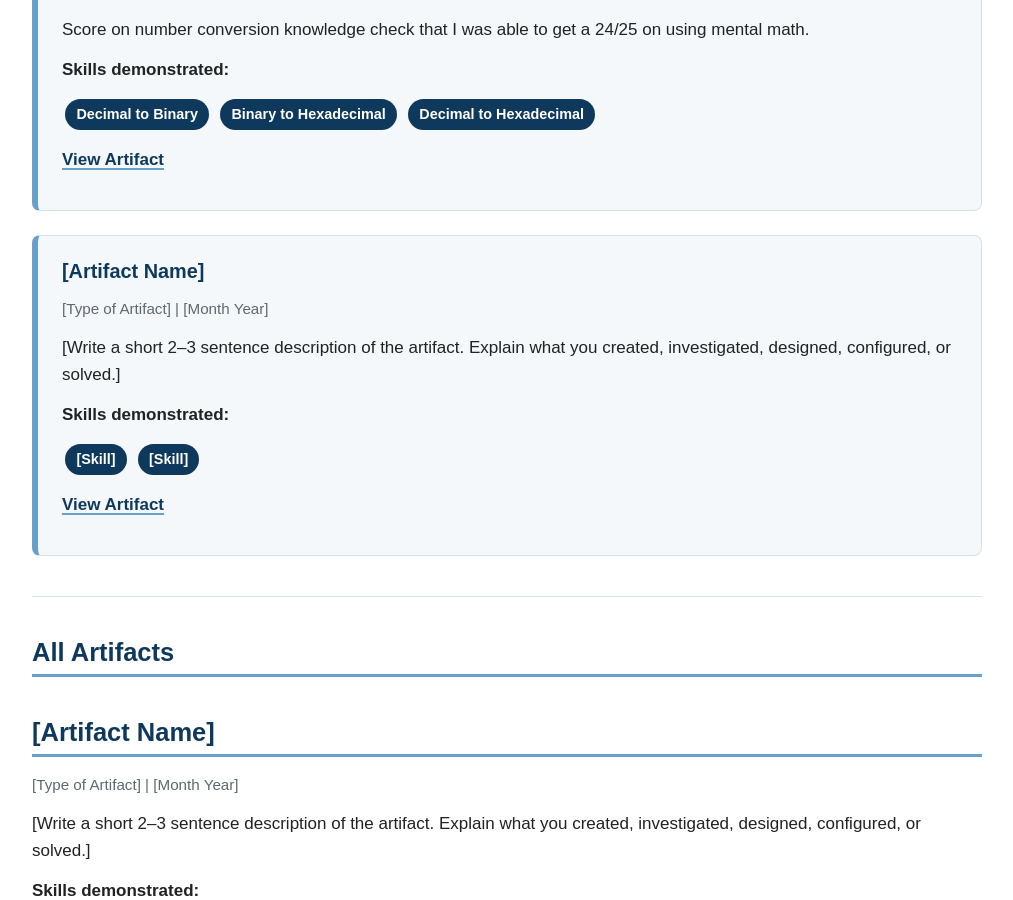
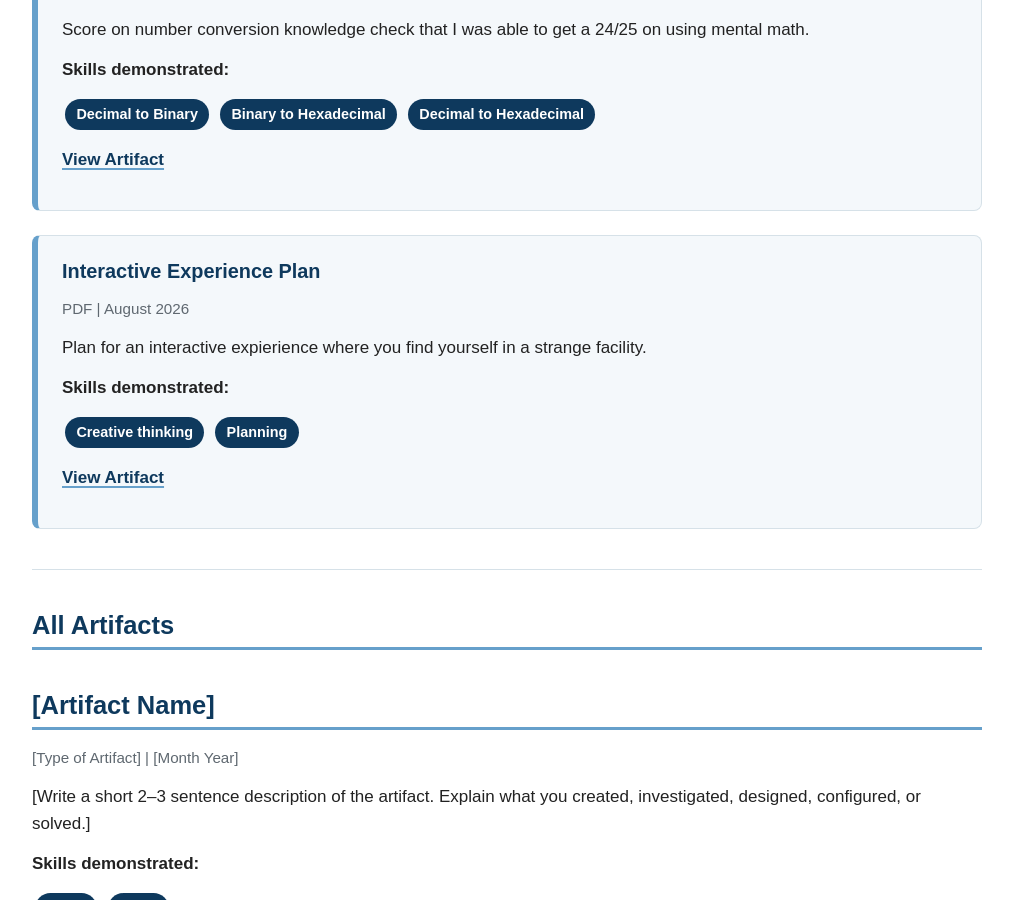
Before and after one commit to CarterzCode/Apex-Portfolio, a Jekyll site: the page built from artifacts.md, in a window 1280 px wide and 900 px high, scrolled down 832 px. Shown: the whole window, without its empty margins (133-1146 px from the left). Built offline with Jekyll 4.4.1, drawn with Linux system fonts in a browser that asks for light colours.

Commit message:
Update artifacts.md for new artifact

```diff
--- a/artifacts.md
+++ b/artifacts.md
@@ -48,17 +48,17 @@ Score on number conversion knowledge check that I was able to get a 24/25 on usi
 
 <div class="artifact-card" markdown="1">
 
-### [Artifact Name]
-<p class="artifact-meta">[Type of Artifact] | [Month Year]</p>
+### Interactive Experience Plan
+<p class="artifact-meta">PDF | August 2026</p>
 
-[Write a short 2–3 sentence description of the artifact. Explain what you created, investigated, designed, configured, or solved.]
+Plan for an interactive expierience where you find yourself in a strange facility.
 
 **Skills demonstrated:**
 
-<span class="skill-tag">[Skill]</span>
-<span class="skill-tag">[Skill]</span>
+<span class="skill-tag">Creative thinking</span>
+<span class="skill-tag">Planning</span>
 
-[View Artifact](artifacts/ARTIFACT-FOLDER/)
+[View Artifact](artifacts/InteractiveExperiencePlan)
 
 </div>
 
```
Also changed, not shown: artifacts/InteractiveExperiencePlan/index.md (+1 -1 lines).
